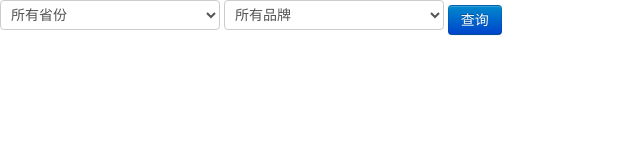
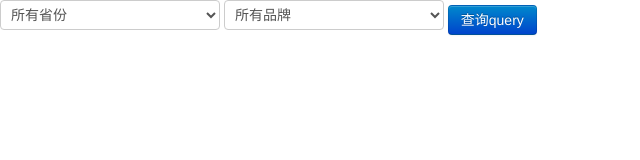
Before and after one commit to mszaczhang/bus_lease, a plain HTML site: page index.html in a window 1280 px wide. Shown: the whole page, without its empty margins (0-640 px from the left). Drawn offline with Linux system fonts and the light colour scheme; a script that the page names is missing.

Commit message:
change a little

```diff
--- a/index.html
+++ b/index.html
@@ -13,7 +13,7 @@
     <div>
       <select id="select_city"></select>
       <select id="select_product"></select>
-      <button id="btn_search" class="btn btn-primary inline">查询</button>
+      <button id="btn_search" class="btn btn-primary inline">查询query</button>
     </div>
     <div id="allmap"></div>
 
```
